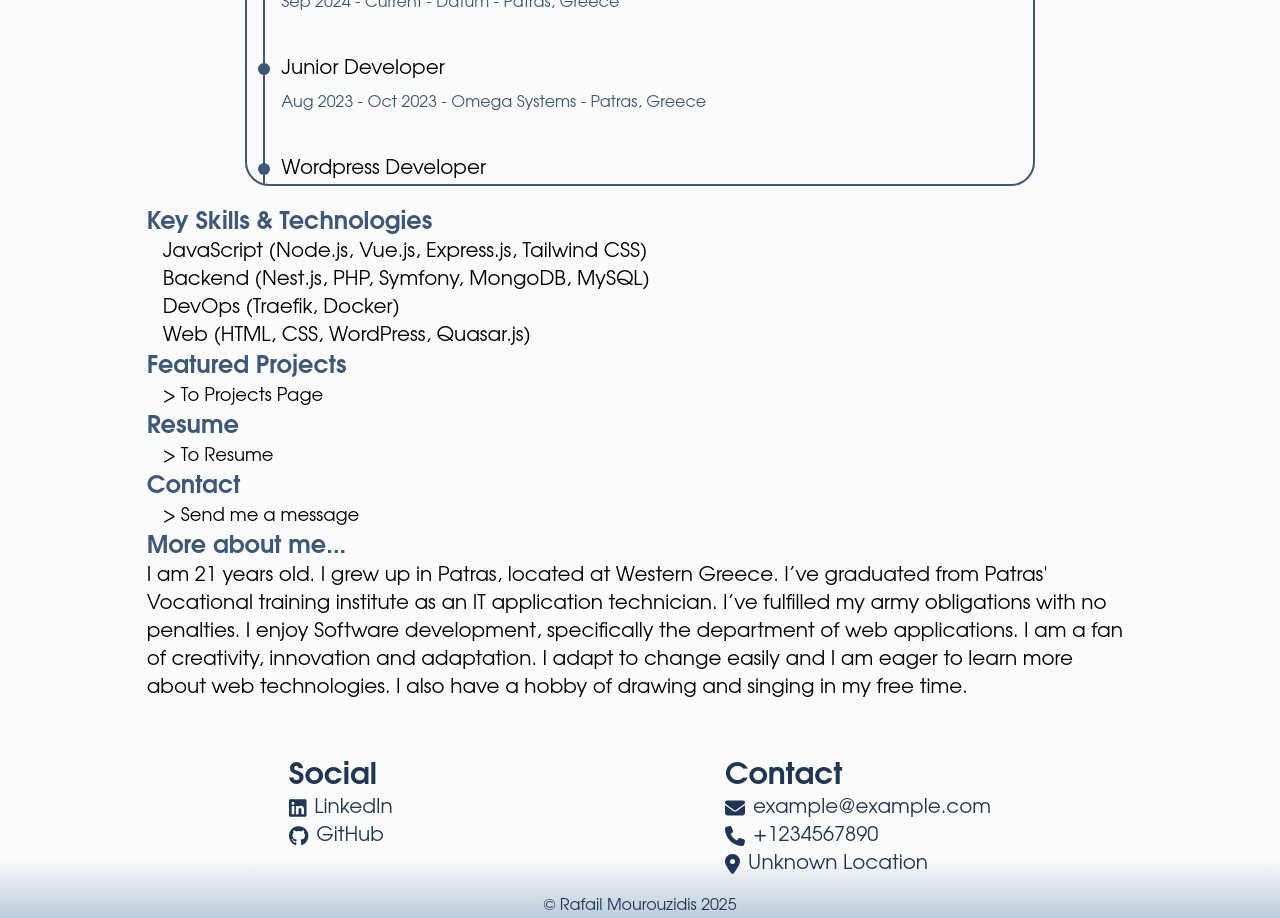
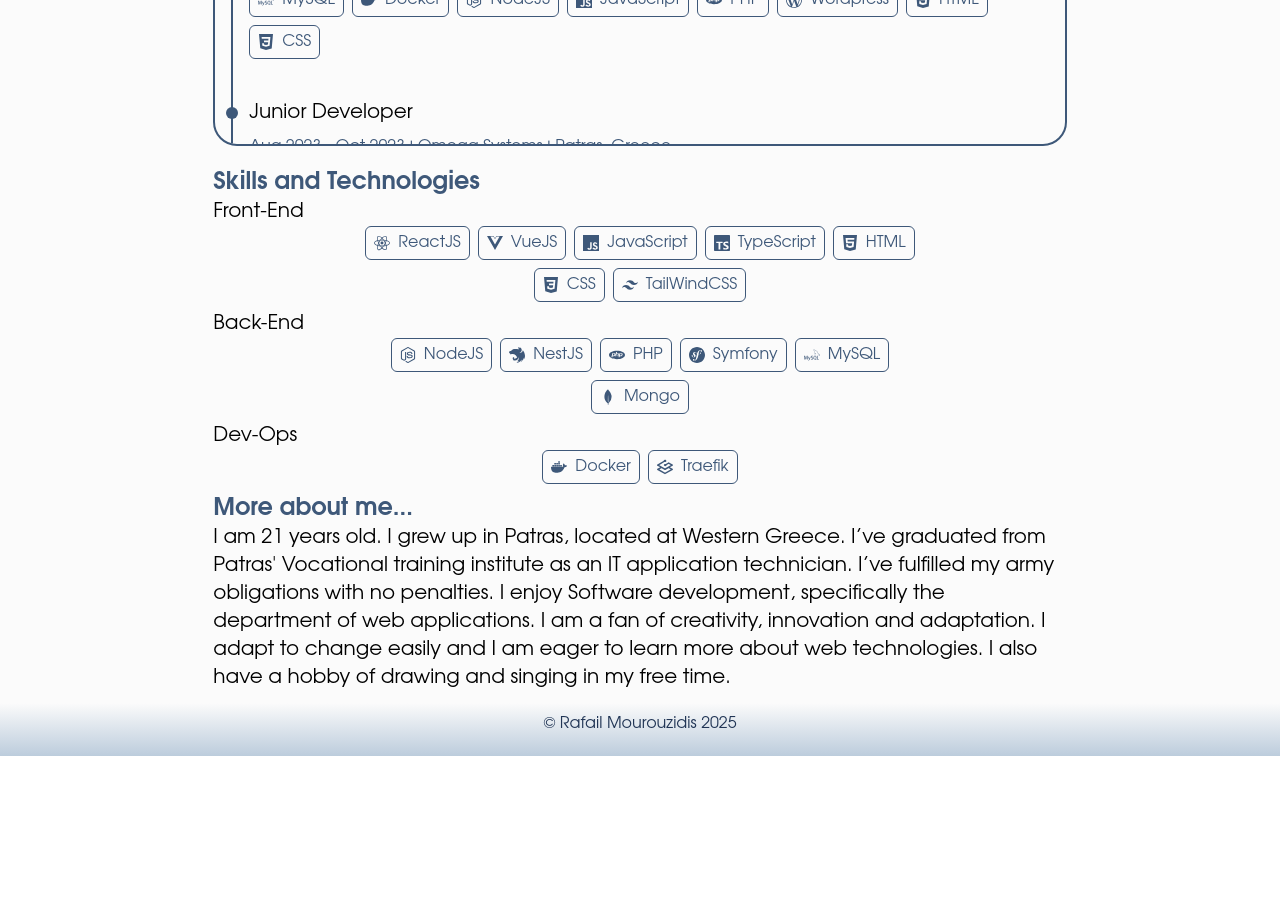
Before and after one commit to rafasmour/web-portfolio-2.0, a React (Vite) app: page / in a window 1280 px wide. Shown: the part 300-1218 px from the top of the page. After the commit the page ends 1056 px from the top, so only its background shows below. Built offline with nearby package versions, Linux system fonts and the light colour scheme; no server answers.

Commit message:
added skills and completed the experience box

```diff
--- a/src/Components/Blocks/JobDescription.tsx
+++ b/src/Components/Blocks/ExperienceDescription.tsx
@@ -1,4 +1,5 @@
 import React from 'react'
+import TechnologyBox from '../Utilities/TechnologyBox';
 interface JobDescriptionProps {
     title: string;
     description?: string;
@@ -9,7 +10,7 @@ interface JobDescriptionProps {
     duration?: string ;
 }
 
-const JobDescription: React.FC<JobDescriptionProps> = ({ title, description, location, technologies, website, company, duration }) => {
+const ExperienceDescription: React.FC<JobDescriptionProps> = ({ title, description, location, technologies, website, company, duration }) => {
   return (
     <li className="mb-10 ms-4 group">
       <div className="absolute w-3 h-3  rounded-full mt-2 -start-[7px] bg-light-secondary dark:bg-dark-secondary group-hover:bg-light-accent dark:group-hover:bg-dark-accent"></div>
@@ -17,12 +18,18 @@ const JobDescription: React.FC<JobDescriptionProps> = ({ title, description, loc
         <span className="text-xl text-left text-light-parimary dark:text-dark-primary group-hover:text-light-accent dark:group-hover:text-dark-accent">{title}</span>
         {
           (location && company && duration)
-          ? (<span className="text-base text-light-secondary dark:text-dark-secondary group-hover:text-light-accent dark:group-hover:text-dark-accent">{duration} - {company} - {location}</span>)
+          ? (<span className="text-base text-light-secondary dark:text-dark-secondary group-hover:text-light-accent dark:group-hover:text-dark-accent">{duration} | {company} | {location}</span>)
           : (<span className="text-base text-left text-light-secondary dark:text-dark-secondary group-hover:text-light-accent dark:group-hover:text-dark-accent">{description}</span>)
         }
+        <span className="flex flex-row gap-2 flex-wrap">
+          {technologies?.map((technology) => (
+            <TechnologyBox technology={technology} />
+          ))}
+        </span>
       </a>
     </li>
+
   )
 }
 
-export default JobDescription
+export default ExperienceDescription
--- a/src/Components/Blocks/ExperienceProjectsBox.tsx
+++ b/src/Components/Blocks/ExperienceProjectsBox.tsx
@@ -1,11 +1,10 @@
 import { useState } from 'react'
-import SubTitle from './SubTitle';
-import JobDescription from './JobDescription';
+import ExperienceDescription from './ExperienceDescription';
 
 function ExperienceProjectsBox() {
     const [toggleExperience, setToggleExperience] = useState<boolean>(true);
     return (
-        <div className='w-[80%] mx-auto h-72 grid grid-rows-12 grid-cols-12 border-2 rounded-3xl overflow-hidden border-light-secondary dark:border-dark-secondary bg-light-background dark:bg-dark-background'>
+        <div className='mx-auto h-72 grid grid-rows-12 grid-cols-12 border-2 rounded-3xl overflow-hidden border-light-secondary dark:border-dark-secondary bg-light-background dark:bg-dark-background'>
             <div className="col-span-12 row-span-2 grid grid-cols-2">
                 <div className="cursor-pointer col-span-1 flex items-center justify-center border border-light-secondary dark:border-dark-secondary text-2xl text-light-primary dark:text-dark-primary hover:bg-light-secondary dark:hover:bg-dark-secondary hover:text-light-background dark:hover:text-dark-background" onClick={ () => setToggleExperience(true)}>Experience</div>
                 <div className="cursor-pointer col-span-1 flex items-center justify-center border border-light-secondary dark:border-dark-secondary text-2xl text-light-primary dark:text-dark-primary hover:bg-light-secondary dark:hover:bg-dark-secondary hover:text-light-background dark:hover:text-dark-background" onClick={ () => setToggleExperience(false)}>Projects</div>
@@ -14,13 +13,21 @@ function ExperienceProjectsBox() {
             <div className={`no-scrollbar overflow-x-hidden col-span-12 row-span-10 ${(toggleExperience) ? '' : 'hidden'}`}>
                 {/* inspired by tailwind timeline component in docs */}
                 <ol className="relative border-l-2 border-light-secondary dark:border-dark-secondary ml-4 py-2">
-                    <JobDescription title="Junior Developer" duration="Sep 2024 - Current" company="Datum" website="https://datum.gr" location="Patras, Greece" />
-                    <JobDescription title="Junior Developer" duration="Aug 2023 - Oct 2023" company="Omega Systems" website="https://omegasystems.gr/" location="Patras, Greece" />
-                    <JobDescription title="Wordpress Developer" duration="2 weeks" company="Football Team Rubens" website="https://footballteam.store/" location="Milan, Italy" />
-                    <JobDescription title="Wordpress Developer" duration="Jul 2022 - Sep 2022" company="POADEP" website="https://poadep.gr/?lang=en" location="Patras, Greece" />
+                    <ExperienceDescription title="Junior Developer" duration="Sep 2024 - Current" company="Datum" website="https://datum.gr" location="Patras, Greece" technologies={['MySQL', 'Docker','NodeJS', 'JavaScript', 'PHP', 'Wordpress', 'HTML', 'CSS']} />
+                    <ExperienceDescription title="Junior Developer" duration="Aug 2023 - Oct 2023" company="Omega Systems" website="https://omegasystems.gr/" location="Patras, Greece" technologies={['MySQL', 'Wordpress', 'JavaScript', 'PHP', 'HTML', 'CSS']}/>
+                    <ExperienceDescription title="Wordpress Developer" duration="2 weeks" company="Football Team Rubens" website="https://footballteam.store/" location="Milan, Italy" technologies={['Wordpress', 'JavaScript', 'PHP', 'HTML', 'CSS']} />
+                    <ExperienceDescription title="Wordpress Developer" duration="Jul 2022 - Sep 2022" company="POADEP" website="https://poadep.gr/?lang=en" location="Patras, Greece" technologies={['Wordpress', 'JavaScript', 'PHP', 'HTML', 'CSS']} />
                 </ol>
             </div>
-            <div className={`col-span-12 row-span-10 ${(toggleExperience) ? 'hidden' : ''}`}><SubTitle context="Projects" /></div>
+            <div className={`no-scrollbar overflow-x-hidden col-span-12 row-span-10 ${(toggleExperience) ? 'hidden' : ''}`}>
+                <ol className="relative border-l-2 border-light-secondary dark:border-dark-secondary ml-4 py-4">
+                    <ExperienceDescription title="Conf-CMS" website="https://github.com/rafasmour/conf-cms" description="a modern CMS still in development using the Symfony Framework."  technologies={['Docker', 'Symfony', 'TailWindCSS', 'MySQL', 'PHP', 'HTML', 'CSS']} />
+                    <ExperienceDescription title="Portfolio 2.0" website="https://github.com/rafasmour/web-portfolio-2.0" description="the portfolio you're currently navigating."  technologies={['TypeScript', 'ReactJS', 'TailWindCSS', 'Docker', 'HTML', 'CSS']} />
+                    <ExperienceDescription title="Todo Full Stack" website="https://github.com/rafasmour/web-portfolio-2.0" description="a todo application with a complete stack"  technologies={[ 'Traefik', 'Docker', 'QuasarJS', 'VueJS', 'NodeJS', 'TypeScript','Mongo', 'HTML', 'CSS']} />
+                    <ExperienceDescription title="Ever Running Cube" website="https://github.com/rafasmour/ever-running-cube" description="a simple endless running game made with javascript"  technologies={['JavaScript', 'NodeJS', 'HTML', 'CSS']} />
+
+                </ol>
+            </div>
 
         </div>
     )
--- a/src/Components/Blocks/Introduction.tsx
+++ b/src/Components/Blocks/Introduction.tsx
@@ -1,6 +1,6 @@
 import Title from './Title';
 import { FontAwesomeIcon } from '@fortawesome/react-fontawesome';
-import { faDownload, faMapMarkerAlt } from '@fortawesome/free-solid-svg-icons';
+import { faDownload, faEnvelope, faMapMarkerAlt } from '@fortawesome/free-solid-svg-icons';
 import { faGithub, faLinkedin } from '@fortawesome/free-brands-svg-icons';
 
 function Introduction() {
@@ -11,6 +11,7 @@ function Introduction() {
     const githubUser: string = import.meta.env.VITE_GITHUB;
     const linkedinUrl: string = `https://www.linkedin.com/in/${linkedInUser}`;
     const githubUrl: string = `https://github.com/github/${githubUser}`;
+    const email: string = import.meta.env.VITE_EMAIL;
   return (
     <>
         <Title context="Rafael mourouzidis" />
@@ -30,6 +31,9 @@ function Introduction() {
             <a href={githubUrl} target="_blank" rel="noopener noreferrer" className="no-underline flex p-2 items-center justify-center text-3xl    text-light-primary dark:text-dark-primary hover:text-light-accent hover:dark:text-dark-accent">
             <FontAwesomeIcon icon={faGithub} />
             </a>
+            <a href={`mailto:${email}`} target="_blank" className="no-underline flex p-2 items-center justify-center text-3xl    text-light-primary dark:text-dark-primary hover:text-light-accent hover:dark:text-dark-accent">
+                <FontAwesomeIcon icon={faEnvelope} />
+            </a>
         </div>
     </>
   )
--- /dev/null
+++ b/src/Components/Blocks/Skills.tsx
@@ -0,0 +1,33 @@
+import TechnologyBox from '../Utilities/TechnologyBox';
+import Paragraph from './Paragraph';
+
+function Skills() {
+    const frontEnd: string[] = ['ReactJS', 'VueJS', 'JavaScript', 'TypeScript', 'HTML', 'CSS', 'TailWindCSS'];
+    const backEnd: string[] = ['NodeJS', 'NestJS', 'PHP', 'Symfony', 'MySQL', 'Mongo'];
+    const devOps: string[] = ['Docker', 'Traefik'];
+  return (
+    <>
+        <Paragraph context="Front-End" />
+        <div className="flex flex-row gap-2 flex-wrap mb-2 items-center justify-center md:items-start w-[70%] mx-auto">
+            {frontEnd.map(technology => (
+                <TechnologyBox technology={technology} />
+            ))}
+        </div>
+        <Paragraph context="Back-End" />
+        <div className="flex flex-row gap-2 flex-wrap mb-2 items-center justify-center md:items-start w-[70%] mx-auto">
+            {backEnd.map(technology => (
+                <TechnologyBox technology={technology} />
+            ))}
+        </div>
+        <Paragraph context="Dev-Ops" />
+
+        <div className="flex flex-row gap-2 flex-wrap mb-2 items-center justify-center md:items-start w-[70%] mx-auto">
+            {devOps.map(technology => (
+                <TechnologyBox technology={technology} />
+            ))}
+        </div>
+    </>
+  )
+}
+
+export default Skills
--- a/src/Components/Form/ContactForm.tsx
+++ b/src/Components/Form/ContactForm.tsx
@@ -58,7 +58,7 @@ const ContactForm = () => {
         type="submit"
         value="Send"
         disabled={isSubmitting}
-        className="border-2 text-center w-32 p-2 rounded-2xl self-center md:self-start border-light-accent dark:border-dark-accent bg-transparent text-light-primary dark:text-dark-primary text-2xl font-bold cursor-pointer hover:bg-light-accent hover:dark:bg-dark-accent hover:text-light-primary hover:dark:text-dark-primary transition-all cursor-pointer"
+        className="border-2 text-center w-32 p-2 rounded-2xl self-center md:self-start border-light-accent dark:border-dark-accent bg-transparent text-light-primary dark:text-dark-primary text-2xl font-bold  hover:bg-light-accent hover:dark:bg-dark-accent hover:text-light-primary hover:dark:text-dark-primary transition-all cursor-pointer"
       />
       <SubTitle context={stateMessage}/>
     </form>
--- a/src/Components/Layout/Footer.tsx
+++ b/src/Components/Layout/Footer.tsx
@@ -1,66 +1,9 @@
 import React from 'react';
-import { FontAwesomeIcon } from '@fortawesome/react-fontawesome';
-import { faEnvelope, faPhone, faMapMarkerAlt } from '@fortawesome/free-solid-svg-icons';
-import { faLinkedin, faGithub } from '@fortawesome/free-brands-svg-icons';
-import Title from '../Blocks/Title';
 
 const Footer: React.FC = () => {
-  const email: string = import.meta.env.VITE_EMAIL || 'example@example.com';
-  const tel: string = import.meta.env.VITE_TEL || '+1234567890';
-  const location: string = import.meta.env.VITE_LOCATION || 'Unknown Location';
-  const googleMapsUrl: string = "https://www.google.com/maps/place/" + location;
-  const linkedInUser: string = import.meta.env.VITE_LINKEDIN;
-  const githubUser: string = import.meta.env.VITE_GITHUB;
-  const linkedinUrl: string = `https://www.linkedin.com/in/${linkedInUser}`;
-  const githubUrl: string = `https://github.com/github/${githubUser}`;
   return (
-    <footer className="w-full">
-      <div className="flex flex-col sm:flex-row justify-center sm:justify-around p-4">
-        <div className="flex flex-col h-full items-start">
-          <Title context="Social" />
-          <ul className="list-none text-center sm:text-left text-xl">
-            <li>
-              <a href={linkedinUrl} target="_blank" rel="noopener noreferrer" className="no-underline flex items-center space-x-2   text-light-primary dark:text-dark-primary hover:text-light-accent hover:dark:text-dark-accent">
-                <FontAwesomeIcon icon={faLinkedin} />
-                <span>LinkedIn</span>
-              </a>
-            </li>
-            <li>
-              <a href={githubUrl} target="_blank" rel="noopener noreferrer" className="no-underline flex items-center space-x-2   text-light-primary dark:text-dark-primary hover:text-light-accent hover:dark:text-dark-accent">
-                <FontAwesomeIcon icon={faGithub} />
-                <span>GitHub</span>
-              </a>
-            </li>
-            <li>
-              <br></br>
-            </li>
-          </ul>
-        </div>
-        <div className="flex flex-col">
-          <Title context="Contact" />
-          <ul className="list-none text-center sm:text-left text-xl">
-            <li>
-              <a href={`mailto:${email}`} className="no-underline flex items-center space-x-2   text-light-primary dark:text-dark-primary hover:text-light-accent hover:dark:text-dark-accent">
-                <FontAwesomeIcon icon={faEnvelope} />
-                <span>{email}</span>
-              </a>
-            </li>
-            <li>
+    <footer className="w-full my-5">
 
-              <a href={`tel:${tel.replace(/\s+/g, '')}`} className="no-underline flex items-center space-x-2   text-light-primary dark:text-dark-primary hover:text-light-accent hover:dark:text-dark-accent">
-                <FontAwesomeIcon icon={faPhone} />
-                <span>{tel}</span>
-              </a>
-            </li>
-            <li>
-              <a href={googleMapsUrl} className="no-underline flex items-center space-x-2   text-light-primary dark:text-dark-primary hover:text-light-accent hover:dark:text-dark-accent">
-                <FontAwesomeIcon icon={faMapMarkerAlt} />
-                <span>{location}</span>
-              </a>
-            </li>
-          </ul>
-        </div>
-      </div>
       <h2 className="text-center text-light-primary dark:text-dark-primary text-sm md:text-base">
         &copy; Rafail Mourouzidis 2025
       </h2>
--- /dev/null
+++ b/src/Components/Utilities/TechnologyBox.tsx
@@ -0,0 +1,11 @@
+import TechnologyIcon from './TechnologyIcon'
+
+function TechnologyBox({technology}: {technology: string}) {
+  return (
+    <span className="text-base border border-light-secondary dark:border-dark-secondary flex flex-row items-center justify-center gap-2 rounded-md px-2 py-1 text-light-secondary dark:text-dark-secondary group-hover:text-light-accent dark:group-hover:text-dark-accent group-hover:border-light-accent dark:group-hover:border-dark-accent">
+        <TechnologyIcon technology={technology} /> {technology}
+    </span>
+  )
+}
+
+export default TechnologyBox
--- a/src/Components/Utilities/TechnologyIcon.tsx
+++ b/src/Components/Utilities/TechnologyIcon.tsx
@@ -1,6 +1,6 @@
 import React from 'react';
 import { IconType } from 'react-icons';
-import { SiNodedotjs, SiQuasar, SiNestjs, SiMongodb, SiCss3, SiMysql, SiTraefikproxy, SiHtml5, SiPhp, SiReact, SiVuedotjs , SiDocker, SiJavascript, SiTypescript } from 'react-icons/si';
+import { SiNodedotjs, SiTailwindcss, SiSymfony, SiQuasar, SiWordpress, SiNestjs, SiMongodb, SiCss3, SiMysql, SiTraefikproxy, SiHtml5, SiPhp, SiReact, SiVuedotjs , SiDocker, SiJavascript, SiTypescript } from 'react-icons/si';
 
 interface TechnologyIconProps {
   technology: string;
@@ -21,7 +21,9 @@ const iconMapping: { [key: string]: IconType } = {
   Mongo: SiMongodb,
   MySQL: SiMysql,
   NestJS: SiNestjs,
-
+  Wordpress: SiWordpress,
+  Symfony: SiSymfony,
+  TailWindCSS: SiTailwindcss,
   // Add more mappings as needed
 };
 
--- a/src/Layout.tsx
+++ b/src/Layout.tsx
@@ -1,9 +1,9 @@
 import Nav from './Components/Layout/Header'
-import Footer from './Components/Layout/Footer'
 import { Outlet } from 'react-router'
 import Features from './Components/Utilities/Features'
 import { ThemeProvider } from './context/ThemeContext'
 import { GitReposProvider } from './context/GitReposContext'
+import Footer from './Components/Layout/Footer'
 
 
 const Layout: React.FC = () => {
@@ -15,16 +15,13 @@ const Layout: React.FC = () => {
             <Features />
           </div>
           <div className="col-span-11 md:col-span-10">
-            <main className="p-10 min-h-lvh">
+            <main className="w-full md:w-[80%] mx-auto">
               <Outlet />
             </main>
-            <footer>
-              <Footer />
-            </footer>
+            <Footer />
           </div>
-          <header className="col-span-1 flex flex-col justify-between">
+          <header className="col-span-1">
             <Nav />
-
           </header>
         </div>
       </GitReposProvider>
--- a/src/Pages/Home/Home.tsx
+++ b/src/Pages/Home/Home.tsx
@@ -2,9 +2,9 @@ import Paragraph from '../../Components/Blocks/Paragraph'
 import SubTitle from '../../Components/Blocks/SubTitle'
 import Introduction from '../../Components/Blocks/Introduction';
 import ExperienceProjectsBox from '../../Components/Blocks/ExperienceProjectsBox';
+import Skills from '../../Components/Blocks/Skills';
 
 const Home: React.FC = () => {
-  const resumeLink: string = import.meta.env.VITE_LINK_TO_RESUME;
 
   return (
     <>
@@ -14,32 +14,11 @@ const Home: React.FC = () => {
     <section className="my-5">
       <ExperienceProjectsBox />
     </section>
-    <section>
-      <SubTitle context="Key Skills & Technologies" />
-      <ul className="pl-4 text-center sm:text-left md:text-base text-light-parimary dark:text-dark-primary list-item" >
-        <li className='text-xl'>JavaScript (Node.js, Vue.js, Express.js, Tailwind CSS)</li>
-        <li className='text-xl'>Backend (Nest.js, PHP, Symfony, MongoDB, MySQL)</li>
-        <li className='text-xl'>DevOps (Traefik, Docker)</li>
-        <li className='text-xl'>Web (HTML, CSS, WordPress, Quasar.js)</li>
-      </ul>
-    </section>
-    <section className="text-center md:text-left">
-      <SubTitle context="Featured Projects" />
-      <a href='/projects' className="md:pl-4 text-lg min-w-full text-white-primary dark:text-dark-primary hover:text-white-accent hover:dark:text-dark-accent">&gt; To Projects Page</a>
-    </section>
-    <section className='text-center md:text-left'>
-      <SubTitle context="Resume" />
-      <a href={resumeLink} className="md:pl-4 text-lg min-w-full text-white-primary dark:text-dark-primary hover:text-white-accent hover:dark:text-dark-accent">&gt; To Resume</a>
-    </section>
-    <section className='text-center md:text-left'>
-      <SubTitle context="Contact" />
-      <a href='/contact' className="md:pl-4 text-lg min-w-full text-white-primary dark:text-dark-primary hover:text-white-accent hover:dark:text-dark-accent">&gt; Send me a message</a>
-    </section>
-    <section>
+      <SubTitle context="Skills and Technologies" />
+      <Skills />
       <SubTitle context="More about me..." />
       <Paragraph context=" I am 21 years old. I grew up in Patras, located at Western Greece. I’ve graduated from Patras' Vocational training institute as an IT application technician. I’ve fulfilled my army obligations with no penalties. I enjoy Software development, specifically the department of web applications. I am a fan of creativity, innovation and adaptation. I adapt to change easily and I am eager to learn more about web technologies. I also have a hobby of drawing and singing in my free time.
-    "/>
-    </section>
+      "/>
     </>
 
   )
--- a/src/context/GitReposContext.tsx
+++ b/src/context/GitReposContext.tsx
@@ -41,7 +41,7 @@ const client: ApolloClient<NormalizedCacheObject> = new ApolloClient({
 const GET_REPOS = gql`
 {
   user(login: "rafasmour") {
-    pinnedItems(first: 4) {
+    pinnedItems(first:10) {
       totalCount
       edges {
         node {
```
